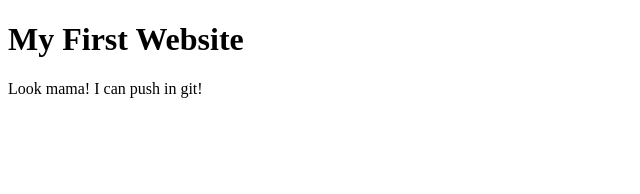
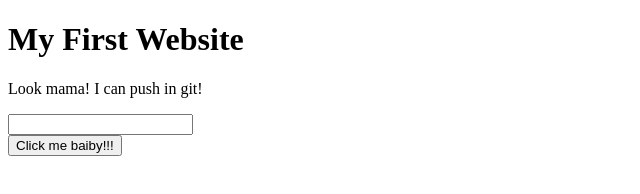
Before and after one commit to as-real-me/my-first-website-programming-hero, a plain HTML site: page index.html in a window 1280 px wide. Shown: the whole page, without its empty margins (0-640 px from the left). Drawn offline with Linux system fonts and the light colour scheme.

Commit message:
done adding button

```diff
--- a/index.html
+++ b/index.html
@@ -8,5 +8,8 @@
 <body>
     <h1>My First Website</h1>
     <p>Look mama! I can push in git!</p>
+    <input type="text">
+    <br>
+    <button>Click me baiby!!!</button>
 </body>
 </html>
```
